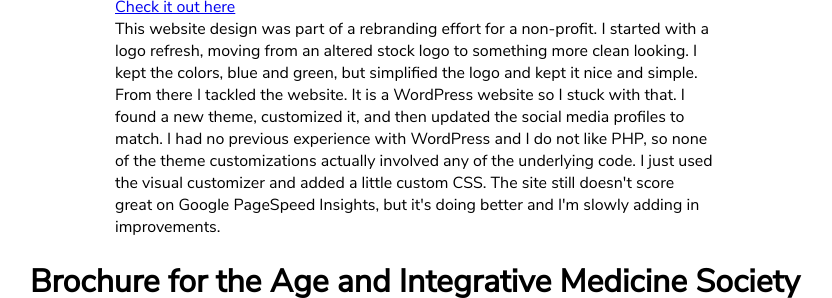
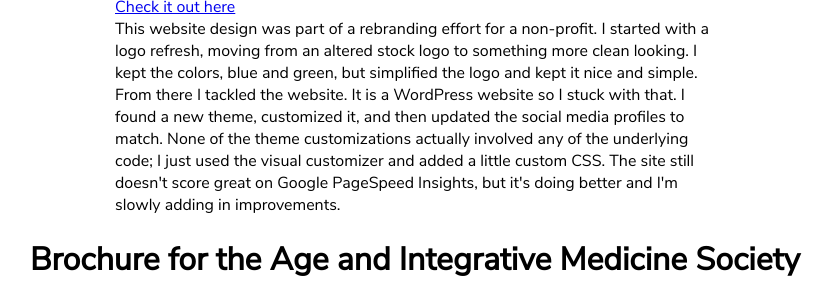
Before and after one commit to emptyport/personal_website, a Jekyll site: the page built from client/_pages/portfolio.html, in a window 1280 px wide and 900 px high, scrolled down 1414 px, cut to the strip 242-540 px from the top of the window. Shown: the whole strip, without its empty margins (225-1057 px from the left). Built offline with Jekyll 4.4.1, drawn with Linux system fonts in a browser that asks for light colours.

Commit message:
updating aims description on portfolio page

```diff
--- a/client/_pages/portfolio.html
+++ b/client/_pages/portfolio.html
@@ -89,7 +89,7 @@ title: Portfolio
 
     link="https://www.aimshigher.org"
 
-    description="This website design was part of a rebranding effort for a non-profit. I started with a logo refresh, moving from an altered stock logo to something more clean looking. I kept the colors, blue and green, but simplified the logo and kept it nice and simple. From there I tackled the website. It is a WordPress website so I stuck with that. I found a new theme, customized it, and then updated the social media profiles to match. I had no previous experience with WordPress and I do not like PHP, so none of the theme customizations actually involved any of the underlying code. I just used the visual customizer and added a little custom CSS. The site still doesn't score great on Google PageSpeed Insights, but it's doing better and I'm slowly adding in improvements."
+    description="This website design was part of a rebranding effort for a non-profit. I started with a logo refresh, moving from an altered stock logo to something more clean looking. I kept the colors, blue and green, but simplified the logo and kept it nice and simple. From there I tackled the website. It is a WordPress website so I stuck with that. I found a new theme, customized it, and then updated the social media profiles to match. None of the theme customizations actually involved any of the underlying code; I just used the visual customizer and added a little custom CSS. The site still doesn't score great on Google PageSpeed Insights, but it's doing better and I'm slowly adding in improvements."
 
   %}
 
```
